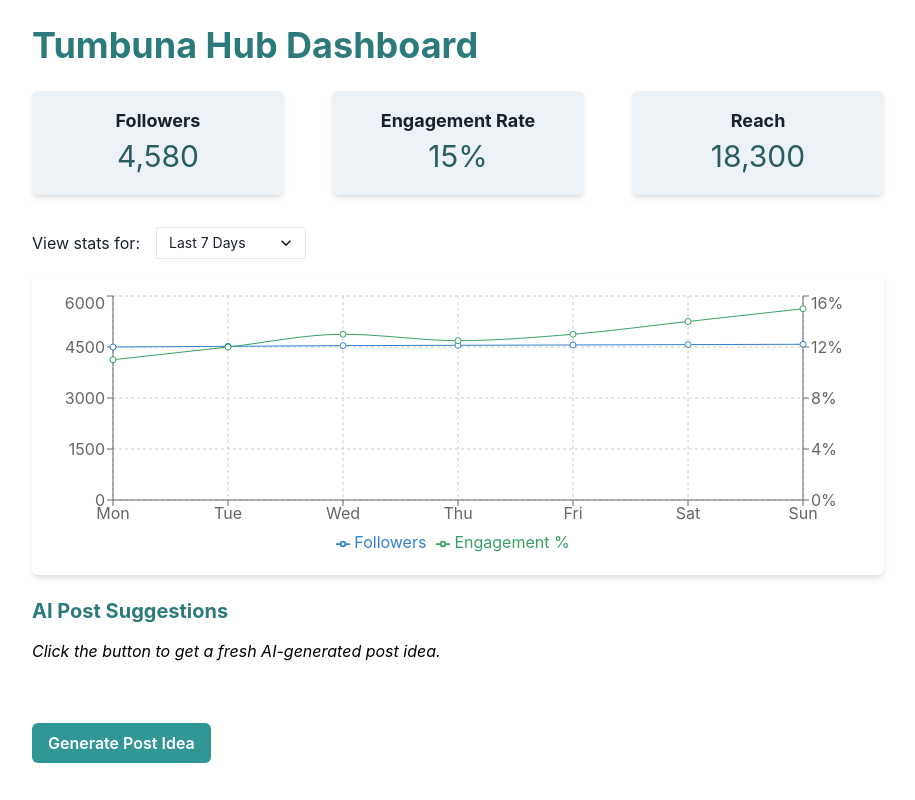
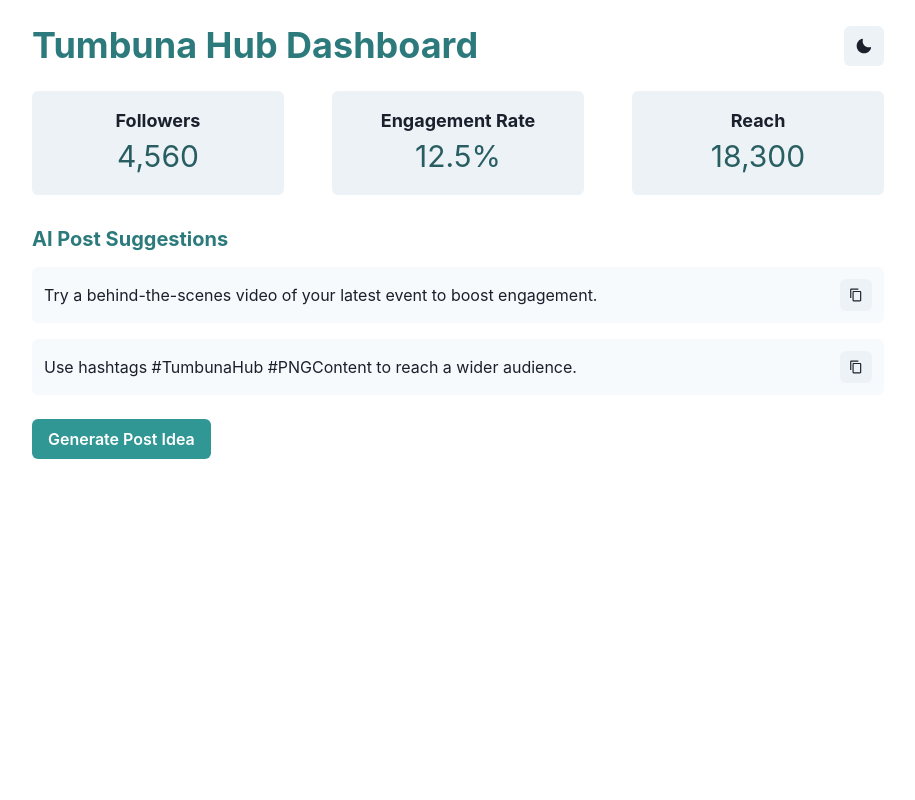
Before and after one commit to PintolDonovan6/Tumbun-Hub, a React (Create React App) app: page / in a window 1280 px wide. Shown: the whole page, without its empty margins (182-1097 px from the left). Built offline with nearby package versions, Linux system fonts and the light colour scheme.

Commit message:
Update App.js

```diff
--- a/src/App.js
+++ b/src/App.js
@@ -1,4 +1,4 @@
-import React, { useState } from "react";
+import React, { useState } from 'react';
 import {
   ChakraProvider,
   Box,
@@ -6,128 +6,91 @@ import {
   Text,
   VStack,
   HStack,
-  Select,
   Button,
-  Spinner,
-  useToast,
-} from "@chakra-ui/react";
-import {
-  LineChart,
-  Line,
-  XAxis,
-  YAxis,
-  CartesianGrid,
-  Tooltip,
-  Legend,
-  ResponsiveContainer,
-} from "recharts";
-
-const mockData = {
-  daily: [
-    { date: "Mon", followers: 4500, engagement: 11, reach: 17000 },
-    { date: "Tue", followers: 4520, engagement: 12, reach: 17200 },
-    { date: "Wed", followers: 4540, engagement: 13, reach: 17500 },
-    { date: "Thu", followers: 4550, engagement: 12.5, reach: 17700 },
-    { date: "Fri", followers: 4560, engagement: 13, reach: 18000 },
-    { date: "Sat", followers: 4570, engagement: 14, reach: 18200 },
-    { date: "Sun", followers: 4580, engagement: 15, reach: 18300 },
-  ],
-  weekly: [
-    { date: "Week 1", followers: 4300, engagement: 10, reach: 16000 },
-    { date: "Week 2", followers: 4400, engagement: 11, reach: 16500 },
-    { date: "Week 3", followers: 4500, engagement: 12, reach: 17000 },
-    { date: "Week 4", followers: 4600, engagement: 13, reach: 18000 },
-  ],
-  monthly: [
-    { date: "Jan", followers: 4000, engagement: 9, reach: 15000 },
-    { date: "Feb", followers: 4200, engagement: 10, reach: 15500 },
-    { date: "Mar", followers: 4400, engagement: 11, reach: 16500 },
-    { date: "Apr", followers: 4600, engagement: 13, reach: 17500 },
-  ],
-};
+  useColorMode,
+  IconButton,
+} from '@chakra-ui/react';
+import { SunIcon, MoonIcon, CopyIcon } from '@chakra-ui/icons';
+import axios from 'axios';
 
 function Dashboard() {
-  const [range, setRange] = useState("daily");
-  const data = mockData[range];
-  const latest = data[data.length - 1];
+  const [followers] = useState(4560);
+  const [engagementRate] = useState(12.5);
+  const [reach] = useState(18300);
 
-  const [suggestion, setSuggestion] = useState("Click the button to get a fresh AI-generated post idea.");
+  const [postSuggestions, setPostSuggestions] = useState([
+    "Try a behind-the-scenes video of your latest event to boost engagement.",
+    "Use hashtags #TumbunaHub #PNGContent to reach a wider audience.",
+  ]);
   const [loading, setLoading] = useState(false);
-  const toast = useToast();
 
-  const fetchAISuggestion = async () => {
+  const { colorMode, toggleColorMode } = useColorMode();
+
+  const generatePostSuggestion = async () => {
     setLoading(true);
     try {
-      const response = await fetch("/api/generate", {
-        method: "POST",
-      });
-      if (!response.ok) {
-        throw new Error("Failed to fetch AI suggestion");
+      const response = await axios.post('/api/generate');
+      if (response.data && response.data.suggestion) {
+        setPostSuggestions((prev) => [response.data.suggestion, ...prev]);
       }
-      const json = await response.json();
-      setSuggestion(json.suggestion.trim());
-    } catch (err) {
-      toast({
-        title: "Error",
-        description: err.message,
-        status: "error",
-        duration: 5000,
-        isClosable: true,
-      });
-    } finally {
-      setLoading(false);
+    } catch (error) {
+      alert('Failed to generate post suggestion');
     }
+    setLoading(false);
+  };
+
+  const copyToClipboard = (text) => {
+    navigator.clipboard.writeText(text);
+    alert('Copied to clipboard!');
   };
 
   return (
     <Box p={6} maxW="900px" mx="auto">
-      <Heading mb={6} color="teal.600">Tumbuna Hub Dashboard</Heading>
+      <HStack justify="space-between" mb={6}>
+        <Heading color="teal.600">Tumbuna Hub Dashboard</Heading>
+        <IconButton
+          aria-label="Toggle Dark Mode"
+          icon={colorMode === 'light' ? <MoonIcon /> : <SunIcon />}
+          onClick={toggleColorMode}
+        />
+      </HStack>
 
       <HStack spacing={12} mb={8} justify="space-between">
-        <Box bg="gray.100" p={4} borderRadius="md" flex="1" textAlign="center" boxShadow="md">
+        <Box bg="gray.100" p={4} borderRadius="md" flex="1" textAlign="center">
           <Text fontWeight="bold" fontSize="lg">Followers</Text>
-          <Text fontSize="3xl" color="teal.700">{latest.followers.toLocaleString()}</Text>
+          <Text fontSize="3xl" color="teal.700">{followers.toLocaleString()}</Text>
         </Box>
-        <Box bg="gray.100" p={4} borderRadius="md" flex="1" textAlign="center" boxShadow="md">
+        <Box bg="gray.100" p={4} borderRadius="md" flex="1" textAlign="center">
           <Text fontWeight="bold" fontSize="lg">Engagement Rate</Text>
-          <Text fontSize="3xl" color="teal.700">{latest.engagement}%</Text>
+          <Text fontSize="3xl" color="teal.700">{engagementRate}%</Text>
         </Box>
-        <Box bg="gray.100" p={4} borderRadius="md" flex="1" textAlign="center" boxShadow="md">
+        <Box bg="gray.100" p={4} borderRadius="md" flex="1" textAlign="center">
           <Text fontWeight="bold" fontSize="lg">Reach</Text>
-          <Text fontSize="3xl" color="teal.700">{latest.reach.toLocaleString()}</Text>
+          <Text fontSize="3xl" color="teal.700">{reach.toLocaleString()}</Text>
         </Box>
       </HStack>
 
-      <HStack mb={4} spacing={4}>
-        <Text>View stats for:</Text>
-        <Select value={range} onChange={(e) => setRange(e.target.value)} maxW="150px" size="sm">
-          <option value="daily">Last 7 Days</option>
-          <option value="weekly">Last 4 Weeks</option>
-          <option value="monthly">Last 4 Months</option>
-        </Select>
-      </HStack>
-
-      <Box w="100%" h="300px" bg="white" p={4} borderRadius="md" boxShadow="md" mb={6}>
-        <ResponsiveContainer width="100%" height="100%">
-          <LineChart data={data}>
-            <CartesianGrid strokeDasharray="3 3" />
-            <XAxis dataKey="date" />
-            <YAxis yAxisId="left" />
-            <YAxis yAxisId="right" orientation="right" tickFormatter={(value) => `${value}%`} />
-            <Tooltip />
-            <Legend />
-            <Line yAxisId="left" type="monotone" dataKey="followers" stroke="#3182CE" name="Followers" />
-            <Line yAxisId="right" type="monotone" dataKey="engagement" stroke="#38A169" name="Engagement %" />
-          </LineChart>
-        </ResponsiveContainer>
-      </Box>
-
       <VStack align="start" spacing={4}>
         <Heading size="md" color="teal.600">AI Post Suggestions</Heading>
-        <Text minH="60px" fontStyle="italic" color={loading ? "gray.400" : "black"}>
-          {loading ? <Spinner size="sm" /> : suggestion}
-        </Text>
-        <Button colorScheme="teal" mt={2} onClick={fetchAISuggestion} isLoading={loading} loadingText="Generating...">
+
+        {postSuggestions.map((suggestion, idx) => (
+          <HStack key={idx} justify="space-between" w="100%" bg="gray.50" p={3} borderRadius="md">
+            <Text>{suggestion}</Text>
+            <IconButton
+              aria-label="Copy suggestion"
+              icon={<CopyIcon />}
+              size="sm"
+              onClick={() => copyToClipboard(suggestion)}
+            />
+          </HStack>
+        ))}
+
+        <Button
+          colorScheme="teal"
+          mt={2}
+          onClick={generatePostSuggestion}
+          isLoading={loading}
+        >
           Generate Post Idea
         </Button>
       </VStack>
```
